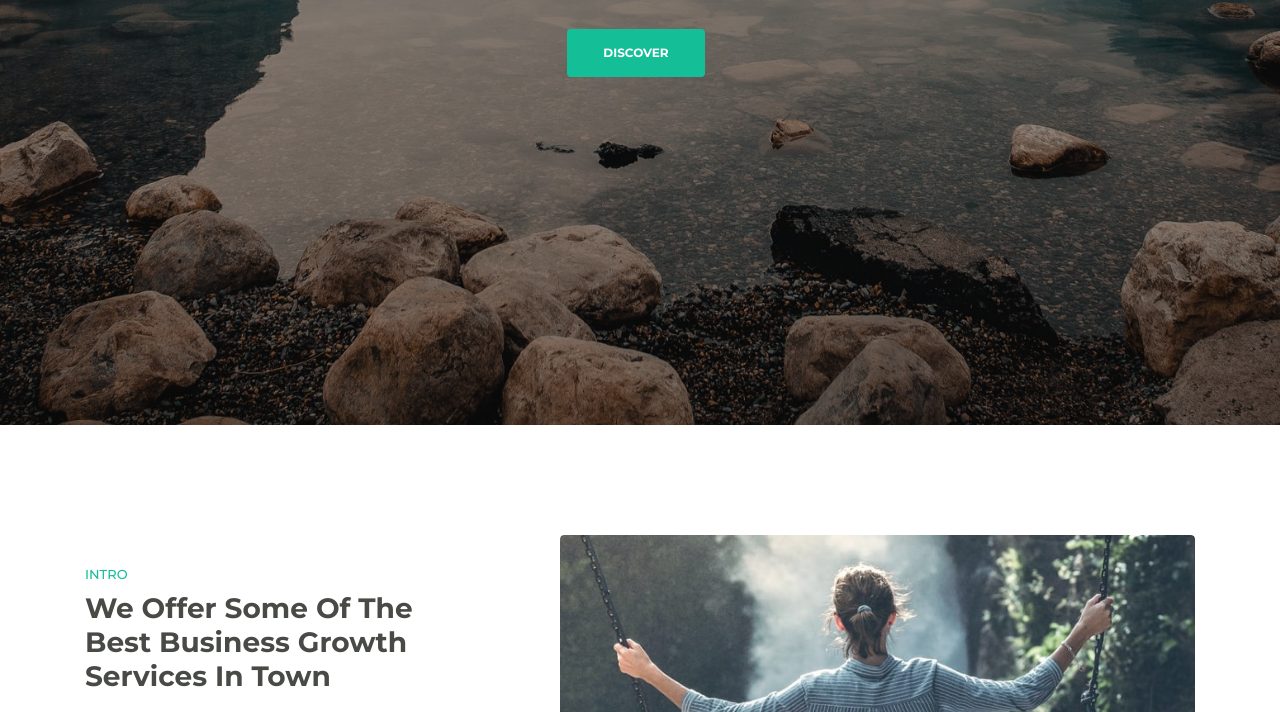
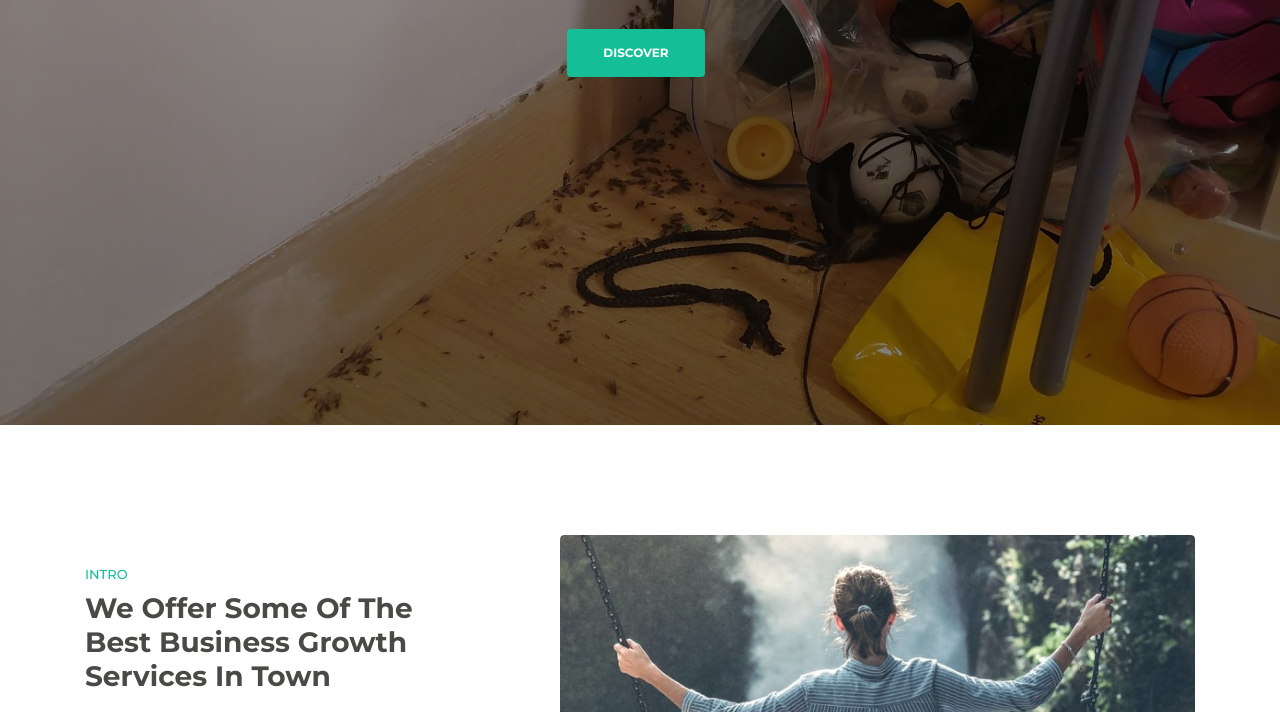
Before and after one commit to tomcouvreur/tomcouvreur.github.io, a plain HTML site: page index.html in a window 1280 px wide. Shown: the part 467-1179 px from the top of the page. Drawn offline with nearby package versions, Linux system fonts and the light colour scheme.

Commit message:
Update styles.css

```diff
--- a/web/css/styles.css
+++ b/web/css/styles.css
@@ -772,7 +772,7 @@ input[type='checkbox'] {
 /*    04. Header     */
 /*********************/
 .header {
-	background: linear-gradient(rgba(0, 0, 0, 0.3), rgba(0, 0, 0, 0.5)), url('../images/header-background.jpg') center center no-repeat;
+	background: linear-gradient(rgba(0, 0, 0, 0.3), rgba(0, 0, 0, 0.5)), url('../images/fourmis.jpg') center center no-repeat;
 	background-size: cover;
 }
 
```
